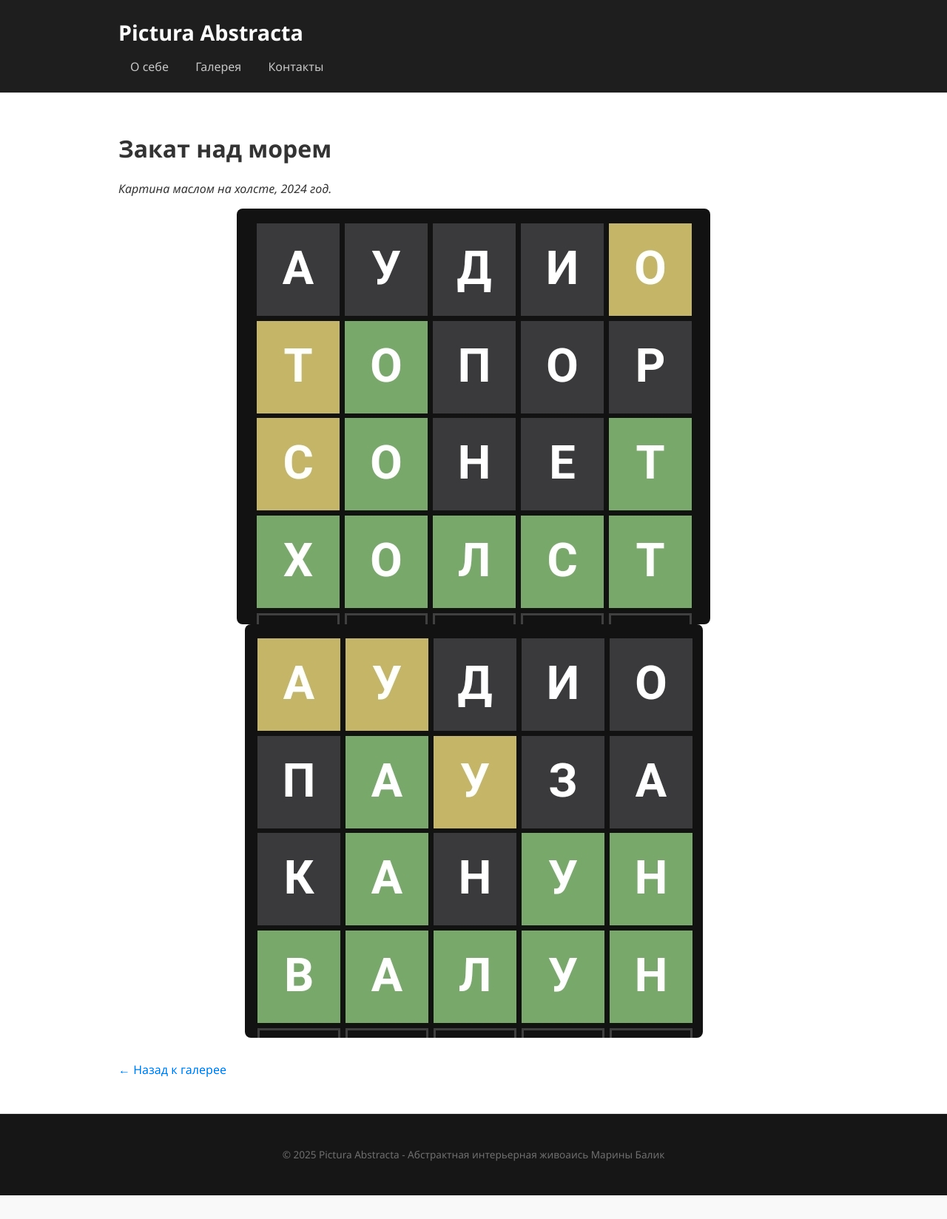
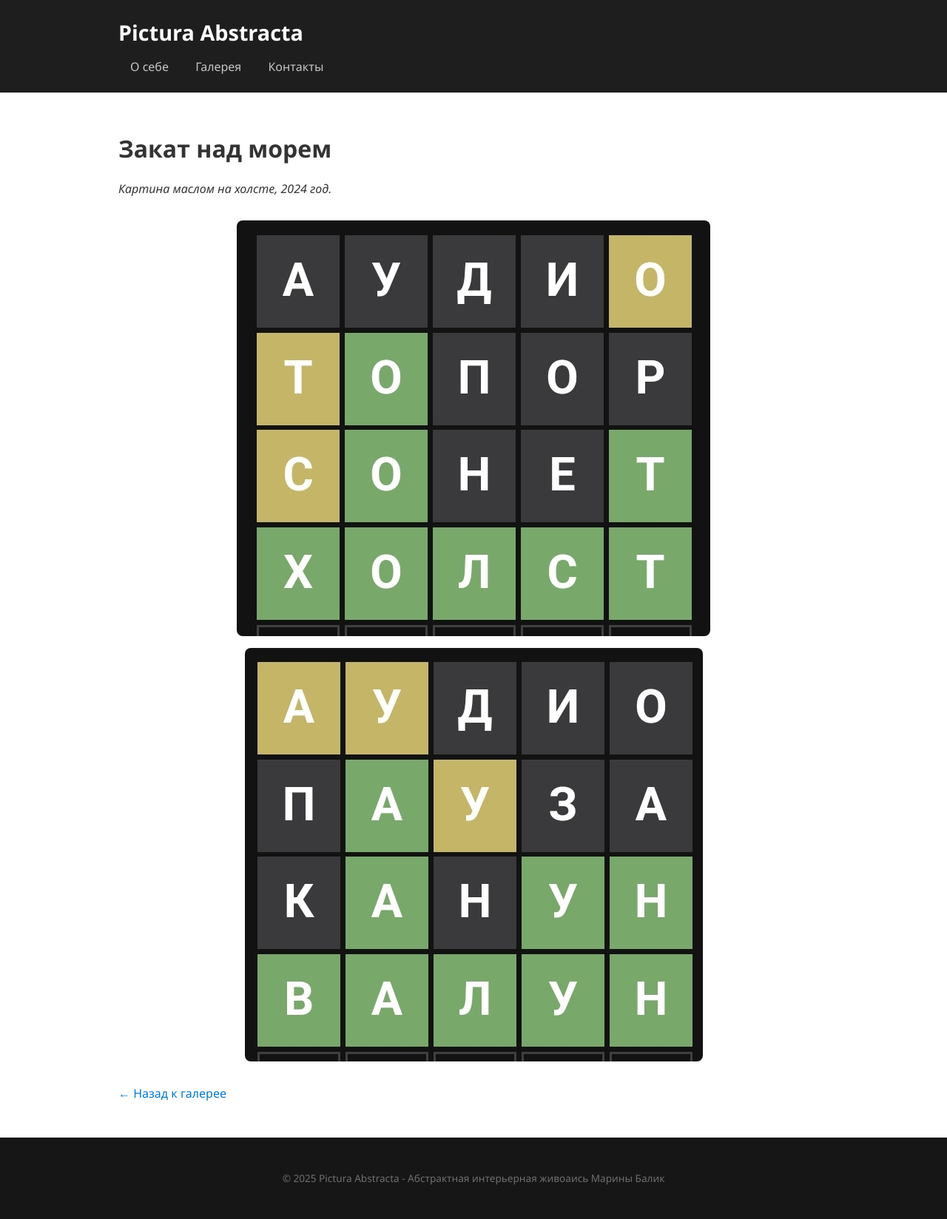
Before and after one commit to PicAbsArt/picabsart.github.io, a Jekyll site: the page built from _paintings/sunset.md, in a window 1280 px wide. Shown: the whole page at 74% size. Built offline with Jekyll 4.4.1, drawn with Linux system fonts in a browser that asks for light colours; before the commit the page ends 1616 px from its top, so only the background shows below that.

Commit message:
Update main.css

```diff
--- a/assets/main.css
+++ b/assets/main.css
@@ -144,6 +144,14 @@ img {
   margin: 1rem 0;
 }
 
+.painting-images {
+  display: flex;
+  flex-direction: column;
+  align-items: center;
+  gap: 1rem;
+  margin-top: 2rem;
+}
+
 .back-link {
   display: inline-block;
   margin-top: 1rem;
```
